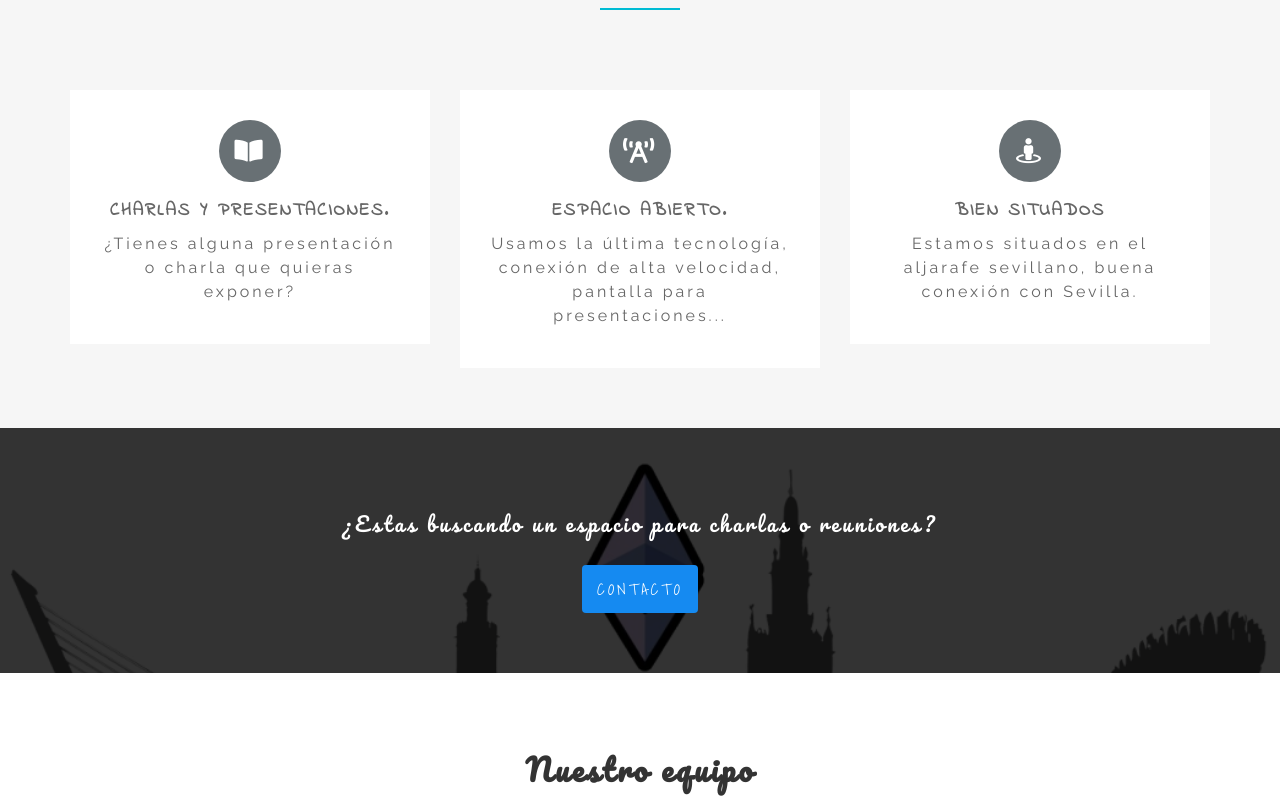
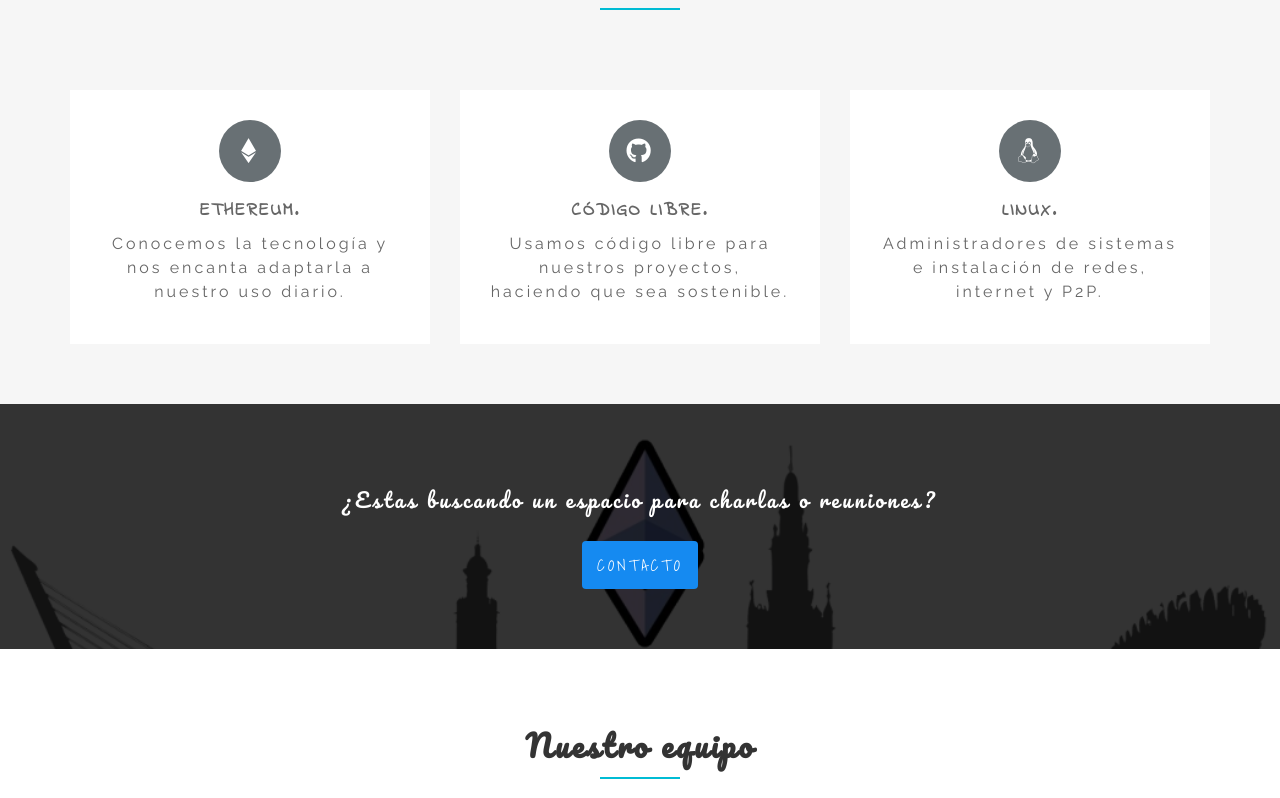
Before and after one commit to Colm3na/webColm3na, a plain HTML site: page index.html in a window 1280 px wide. Shown: the part 1700-2498 px from the top of the page. Drawn offline with Linux system fonts and the light colour scheme; some packages are replaced by stand-ins of ours.

Commit message:
modify some content

```diff
--- a/index.html
+++ b/index.html
@@ -209,33 +209,33 @@
                     <div class="col-md-4 col-sm-6">
                         <div class="single-service-box">
                             <div class="service-icon">
-                                <i class="fas fa-book-open"></i>
+                                <i class="fab fa-ethereum"></i>
                             </div>
                             <div class="service-content">
-                                <h4>Charlas y presentaciones.</h4>
-                                <p>¿Tienes alguna presentación o charla que quieras exponer?</p>
+                                <h4>Ethereum.</h4>
+                                <p>Conocemos la tecnología y nos encanta adaptarla a nuestro uso diario.</p>
                             </div>
                         </div>
                     </div>
                     <div class="col-md-4 col-sm-6">
                         <div class="single-service-box">
                             <div class="service-icon">
-                                <i class="fas fa-broadcast-tower"></i>
+                                <i class="fab fa-github"></i>
                             </div>
                             <div class="service-content">
-                                <h4>Espacio abierto.</h4>
-                                <p>Usamos la última tecnología, conexión de alta velocidad, pantalla para presentaciones...</p>
+                                <h4>Código libre.</h4>
+                                <p>Usamos código libre para nuestros proyectos, haciendo que sea sostenible.</p>
                             </div>
                         </div>
                     </div>
                     <div class="col-md-4 col-sm-6">
                         <div class="single-service-box">
                             <div class="service-icon">
-                                <i class="fas fa-street-view"></i>
+                                <i class="fab fa-linux"></i>
                             </div>
                             <div class="service-content">
-                                <h4>Bien situados</h4>
-                                <p>Estamos situados en el aljarafe sevillano, buena conexión con Sevilla.</p>
+                                <h4>Linux.</h4>
+                                <p>Administradores de sistemas e instalación de redes, internet y P2P.</p>
                             </div>
                         </div>
                     </div>
@@ -348,7 +348,7 @@
                             <img src="assets/img/team/hom3r.gif" alt="" width="180" height="180" class="img-responsive center-block" />
                             <h4 class="team-member">¿ ∞ ?</h4>
                             <h6>¿Estás interesado en unirte a nuestro equipo?</h6>
-                            <p>Pásate y tengamos una charla con un café!!</p>
+                            <p>Pásate y tengamos una charla!!</p>
                             <ul class="team-social">
                                 <li><a target="_blank" href="https://twitter.com/CoworkLaColmena"><i class="fa fa-twitter"></i></a>
                                 </li>
```
